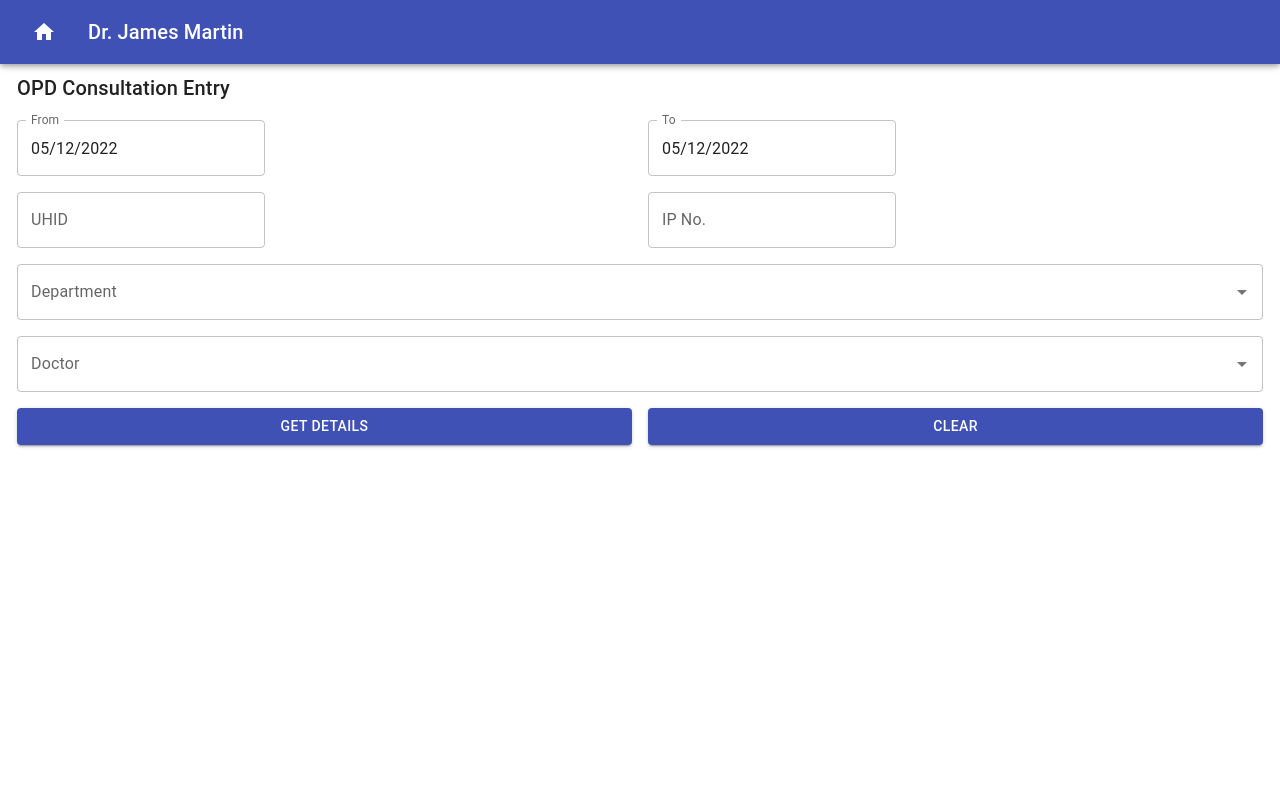
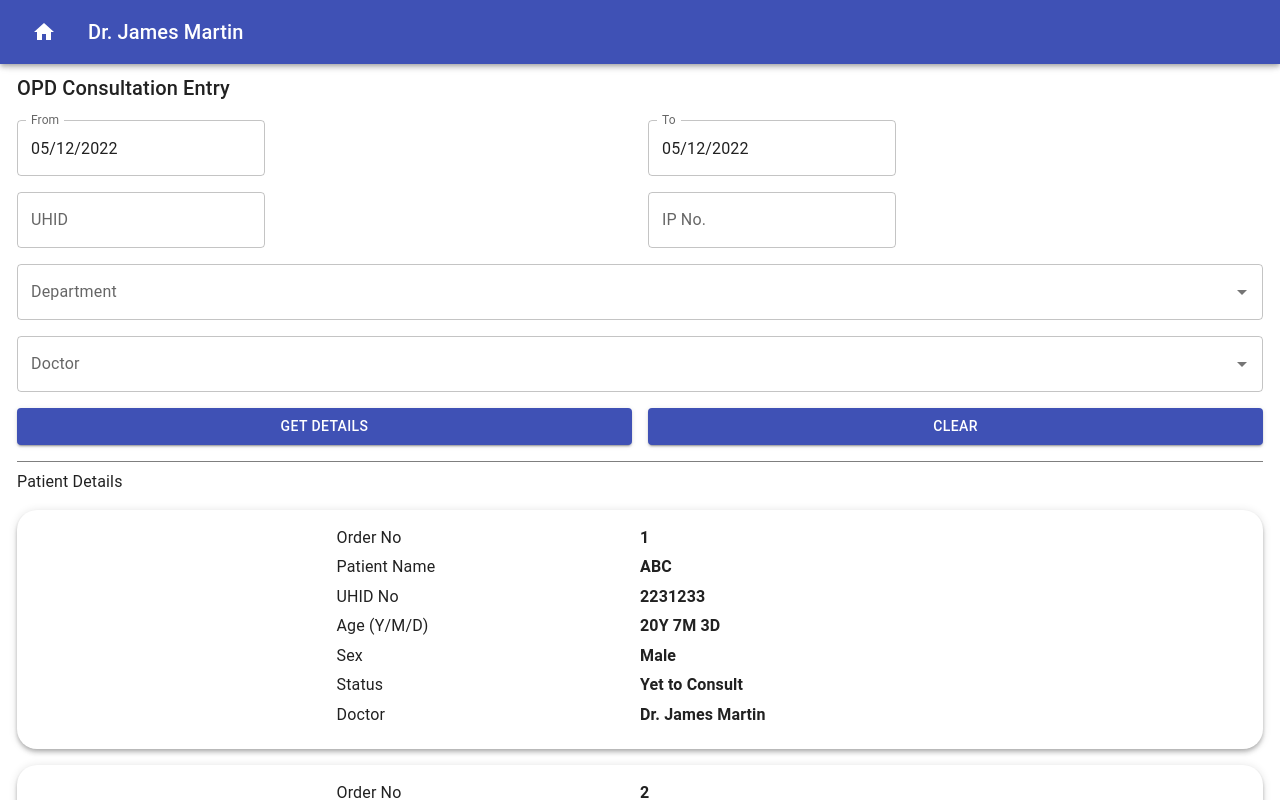
Before and after one commit to networkwithoutborders/Patient-Monitoring-System, a React (Create React App) app in the folder client/: page /doctor/opd in a window 1280 px wide. Both pictures are taken after a click on the button "GET DETAILS". Built offline with nearby package versions, Linux system fonts and the light colour scheme.

Commit message:
added patient detail card and calculate age function in opd page

```diff
--- a/client/src/Pages/DoctorOPDConsult.jsx
+++ b/client/src/Pages/DoctorOPDConsult.jsx
@@ -1,27 +1,50 @@
 import React from "react";
 
-import { styled, useTheme } from "@mui/material/styles";
 import Box from "@mui/material/Box";
-import Drawer from "@mui/material/Drawer";
 import MuiAppBar from "@mui/material/AppBar";
 import Toolbar from "@mui/material/Toolbar";
-import List from "@mui/material/List";
 import CssBaseline from "@mui/material/CssBaseline";
 import Typography from "@mui/material/Typography";
 import Divider from "@mui/material/Divider";
 import IconButton from "@mui/material/IconButton";
-import MenuIcon from "@mui/icons-material/Menu";
 import HomeIcon from "@mui/icons-material/Home";
 import { Autocomplete, Button, Grid, Stack, TextField } from "@mui/material";
 import { DatePicker } from "@mui/x-date-pickers/DatePicker";
 import { useNavigate } from "react-router-dom";
+import PatientDetailCard from "../components/PatientDetailCard/PatientDetailCard";
+import { getAge } from "../components/HelperFunction/calculateAge";
 
 const DeptOptions = ["A", "B", "C", "D"];
 const DrOptions = ["A", "B", "C", "D"];
 
+const patientDetails = [
+  {
+    name: "ABC",
+    uhid: "2231233",
+    birthDate: new Date("2001-10-09"),
+    sex: "Male",
+    status: "Yet to Consult",
+    doctor: "Dr. James Martin",
+  },
+  {
+    name: "ABC",
+    uhid: "2231233",
+    birthDate: new Date("2000-12-30"),
+    sex: "Male",
+    status: "Yet to Consult",
+    doctor: "Dr. James Martin",
+  },
+];
+
 const DoctorOPDConsult = () => {
-  const [fromDate, setFromDate] = React.useState(Date);
-  const [toDate, setToDate] = React.useState(Date);
+  const [fromDate, setFromDate] = React.useState(new Date());
+  const [toDate, setToDate] = React.useState(new Date());
+  const [uhid, setUhid] = React.useState("");
+  const [ipNo, setIpNo] = React.useState("");
+  const [dept, setDept] = React.useState(null);
+  const [doctor, setDoctor] = React.useState(null);
+  const [isDetailClicked, setIsDetailClicked] = React.useState(false);
+  const [isDetailFound, setIsDetailFound] = React.useState(false);
   const navigate = useNavigate();
 
   const handleFromDateChange = (newValue) => {
@@ -32,8 +55,37 @@ const DoctorOPDConsult = () => {
     setToDate(newValue);
   };
 
+  const handleUhidChange = (e) => {
+    setUhid(e.target.value);
+  };
+
+  const handleIpChange = (e) => {
+    setIpNo(e.target.value);
+  };
+
+  //const handleDeptChange = (newValue) => {
+  //  setDept(newValue);
+  // };
+
+  //   const handleDrChange = (newValue) => {
+  //  setDoctor(newValue);
+  //};
+
   const handleHomeClick = () => {
     navigate(`/`);
+  };
+
+  const handleDetailsClick = () => {
+    setIsDetailClicked(!isDetailClicked);
+  };
+
+  const handleClearClick = () => {
+    setFromDate(null);
+    setToDate(null);
+    setUhid("");
+    setIpNo("");
+    // setDept(null);
+    //setDoctor(null);
   };
 
   return (
@@ -113,17 +165,28 @@ const DoctorOPDConsult = () => {
               </Grid>
 
               <Grid item xs={6} md={6}>
-                <TextField variant="outlined" label="UHID" />
+                <TextField
+                  variant="outlined"
+                  label="UHID"
+                  value={uhid}
+                  onChange={handleUhidChange}
+                />
               </Grid>
               <Grid item xs={6} md={6}>
-                <TextField variant="outlined" label="IP No." />
+                <TextField
+                  variant="outlined"
+                  label="IP No."
+                  value={ipNo}
+                  onChange={handleIpChange}
+                />
               </Grid>
               <Grid item xs={12} md={12}>
                 <Autocomplete
-                  multiple
                   options={DeptOptions}
                   getOptionLabel={(option) => option}
                   filterSelectedOptions
+                  // onChange={handleDeptChange}
+                  //value={dept}
                   renderInput={(params) => (
                     <TextField {...params} label="Department" />
                   )}
@@ -131,10 +194,11 @@ const DoctorOPDConsult = () => {
               </Grid>
               <Grid item xs={12} md={12}>
                 <Autocomplete
-                  multiple
                   options={DrOptions}
                   getOptionLabel={(option) => option}
                   filterSelectedOptions
+                  // value={doctor}
+                  // onChange={handleDrChange}
                   renderInput={(params) => (
                     <TextField {...params} label="Doctor" />
                   )}
@@ -152,6 +216,7 @@ const DoctorOPDConsult = () => {
               <Grid item xs={5} md={6}>
                 <Button
                   variant="contained"
+                  onClick={handleDetailsClick}
                   sx={{
                     width: "100%",
                     backgroundColor: "#3F51B5",
@@ -164,6 +229,7 @@ const DoctorOPDConsult = () => {
               <Grid item xs={5} md={6}>
                 <Button
                   variant="contained"
+                  onClick={handleClearClick}
                   sx={{
                     width: "100%",
                     backgroundColor: "#3F51B5",
@@ -174,6 +240,72 @@ const DoctorOPDConsult = () => {
                 </Button>
               </Grid>
             </Grid>
+            {isDetailClicked && (
+              <>
+                <Divider sx={{ pt: 2, borderColor: "black", opacity: "50%" }} />
+                <Typography variant="body1" sx={{ pt: 1 }}>
+                  Patient Details
+                </Typography>
+
+                {isDetailFound ? (
+                  <Grid
+                    container
+                    direction="column"
+                    justifyContent="center"
+                    alignItems="center"
+                    spacing={2}
+                    sx={{ pt: 2 }}
+                  >
+                    <Grid item xs={12} md={6}>
+                      <Typography variant="h5" sx={{ pt: 4 }}>
+                        No Patient Records found.
+                      </Typography>
+                    </Grid>
+                  </Grid>
+                ) : (
+                  <Grid
+                    container
+                    direction="column"
+                    justifyContent="center"
+                    alignItems="center"
+                    spacing={2}
+                    sx={{ pt: 2 }}
+                  >
+                    {patientDetails.map((details, i) => {
+                      let dobYear = details.birthDate.getYear();
+                      let dobMonth = details.birthDate.getMonth();
+                      let dobDate = details.birthDate.getDate();
+                      let ageString = getAge(dobYear, dobMonth, dobDate);
+
+                      return (
+                        <Grid
+                          item
+                          key={i}
+                          xs={12}
+                          md={6}
+                          sx={{
+                            display: "flex",
+                            justifyContent: "center",
+
+                            width: "100%",
+                          }}
+                        >
+                          <PatientDetailCard
+                            orderNo={i + 1}
+                            name={details.name}
+                            age={ageString}
+                            uhid={details.uhid}
+                            sex={details.sex}
+                            status={details.status}
+                            doctor={details.doctor}
+                          />
+                        </Grid>
+                      );
+                    })}
+                  </Grid>
+                )}
+              </>
+            )}
           </Grid>
         </Stack>
       </Box>
--- /dev/null
+++ b/client/src/components/HelperFunction/calculateAge.jsx
@@ -0,0 +1,61 @@
+export const getAge = (dobYear, dobMonth, dobDate) => {
+  let now = new Date();
+  let currentYear = now.getYear();
+  let currentMonth = now.getMonth();
+  let currentDate = now.getDate();
+  let age = {};
+  let ageString = "";
+  let yearAge = currentYear - dobYear;
+
+  let monthAge;
+  let dateAge;
+
+  //get months
+  if (currentMonth >= dobMonth) {
+    //get months when current month is greater
+    monthAge = currentMonth - dobMonth;
+  } else {
+    yearAge--;
+    monthAge = 12 + currentMonth - dobMonth;
+  }
+
+  //get days
+  if (currentDate >= dobDate) {
+    //get days when the current date is greater
+    dateAge = currentDate - dobDate;
+  } else {
+    monthAge--;
+    dateAge = 31 + currentDate - dobDate;
+
+    if (monthAge < 0) {
+      monthAge = 11;
+      yearAge--;
+    }
+  }
+  //group the age in a single variable
+
+  age = {
+    years: yearAge,
+    months: monthAge,
+    days: dateAge,
+  };
+
+  if (age.years > 0 && age.months > 0 && age.days > 0)
+    ageString = age.years + "Y " + age.months + "M " + age.days + "D";
+  else if (age.years === 0 && age.months === 0 && age.days > 0)
+    ageString = age.years + "Y " + age.months + "M " + age.days + "D";
+  //when current month and date is same as birth date and month
+  else if (age.years > 0 && age.months === 0 && age.days === 0)
+    ageString = age.years + "Y " + age.months + "M " + age.days + "D";
+  else if (age.years > 0 && age.months > 0 && age.days === 0)
+    ageString = age.years + "Y " + age.months + "M " + age.days + "D";
+  else if (age.years === 0 && age.months > 0 && age.days > 0)
+    ageString = age.years + "Y " + age.months + "M " + age.days + "D";
+  else if (age.years > 0 && age.months === 0 && age.days > 0)
+    ageString = age.years + "Y " + age.months + "M " + age.days + "D";
+  else if (age.years === 0 && age.months > 0 && age.days === 0)
+    ageString = age.years + "Y " + age.months + "M " + age.days + "D";
+  //when current date is same as dob(date of birth)
+  else ageString = age.years + "Y " + age.months + "M " + age.days + "D";
+  return ageString;
+};
--- /dev/null
+++ b/client/src/components/PatientDetailCard/PatientDetailCard.jsx
@@ -0,0 +1,128 @@
+import React from "react";
+import {
+  Card,
+  CardActionArea,
+  CardContent,
+  Grid,
+  Typography,
+} from "@mui/material";
+
+const PatientDetailCard = ({
+  orderNo,
+  name,
+  uhid,
+  age,
+  sex,
+  status,
+  doctor,
+}) => {
+  return (
+    <Card elevation={4} sx={{ width: "100%", borderRadius: "20px" }}>
+      <CardActionArea>
+        <CardContent>
+          <Grid
+            container
+            direction="row"
+            justifyContent="center"
+            alignItems="flex-start"
+          >
+            <Grid
+              item
+              xs={6}
+              md={3}
+              sx={{
+                display: "flex",
+                justifyContent: "center",
+                flexDirection: "column",
+              }}
+            >
+              <Typography variant="body1" gutterBottom>
+                Order No
+              </Typography>
+              <Typography variant="body1" gutterBottom>
+                Patient Name
+              </Typography>
+              <Typography variant="body1" gutterBottom>
+                UHID No
+              </Typography>
+              <Typography variant="body1" gutterBottom>
+                Age (Y/M/D)
+              </Typography>
+              <Typography variant="body1" gutterBottom>
+                Sex
+              </Typography>
+              <Typography variant="body1" gutterBottom>
+                Status
+              </Typography>
+              <Typography variant="body1" gutterBottom>
+                Doctor
+              </Typography>
+            </Grid>
+            <Grid
+              item
+              xs={6}
+              md={3}
+              sx={{
+                display: "flex",
+                justifyContent: "center",
+                flexDirection: "column",
+              }}
+            >
+              <Typography
+                variant="body1"
+                gutterBottom
+                sx={{ fontWeight: "bold" }}
+              >
+                {orderNo}
+              </Typography>
+              <Typography
+                variant="body1"
+                gutterBottom
+                sx={{ fontWeight: "bold" }}
+              >
+                {name}
+              </Typography>
+              <Typography
+                variant="body1"
+                gutterBottom
+                sx={{ fontWeight: "bold" }}
+              >
+                {uhid}
+              </Typography>
+              <Typography
+                variant="body1"
+                gutterBottom
+                sx={{ fontWeight: "bold" }}
+              >
+                {age}
+              </Typography>
+              <Typography
+                variant="body1"
+                gutterBottom
+                sx={{ fontWeight: "bold" }}
+              >
+                {sex}
+              </Typography>
+              <Typography
+                variant="body1"
+                gutterBottom
+                sx={{ fontWeight: "bold" }}
+              >
+                {status}
+              </Typography>
+              <Typography
+                variant="body1"
+                gutterBottom
+                sx={{ fontWeight: "bold" }}
+              >
+                {doctor}
+              </Typography>
+            </Grid>
+          </Grid>
+        </CardContent>
+      </CardActionArea>
+    </Card>
+  );
+};
+
+export default PatientDetailCard;
```
Also changed, not shown: client/src/Pages/ParamedicHistory.jsx (+5 -6 lines).
